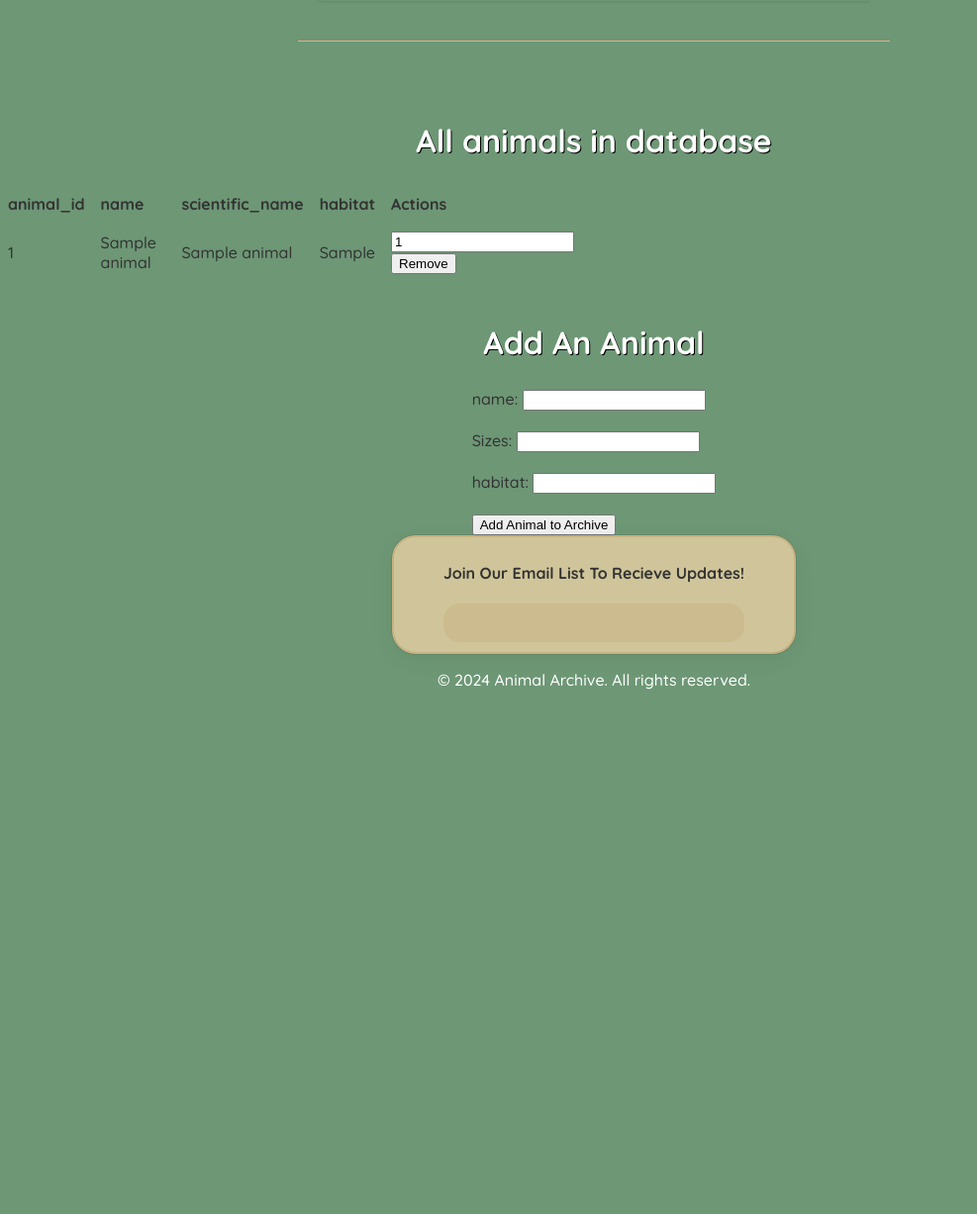
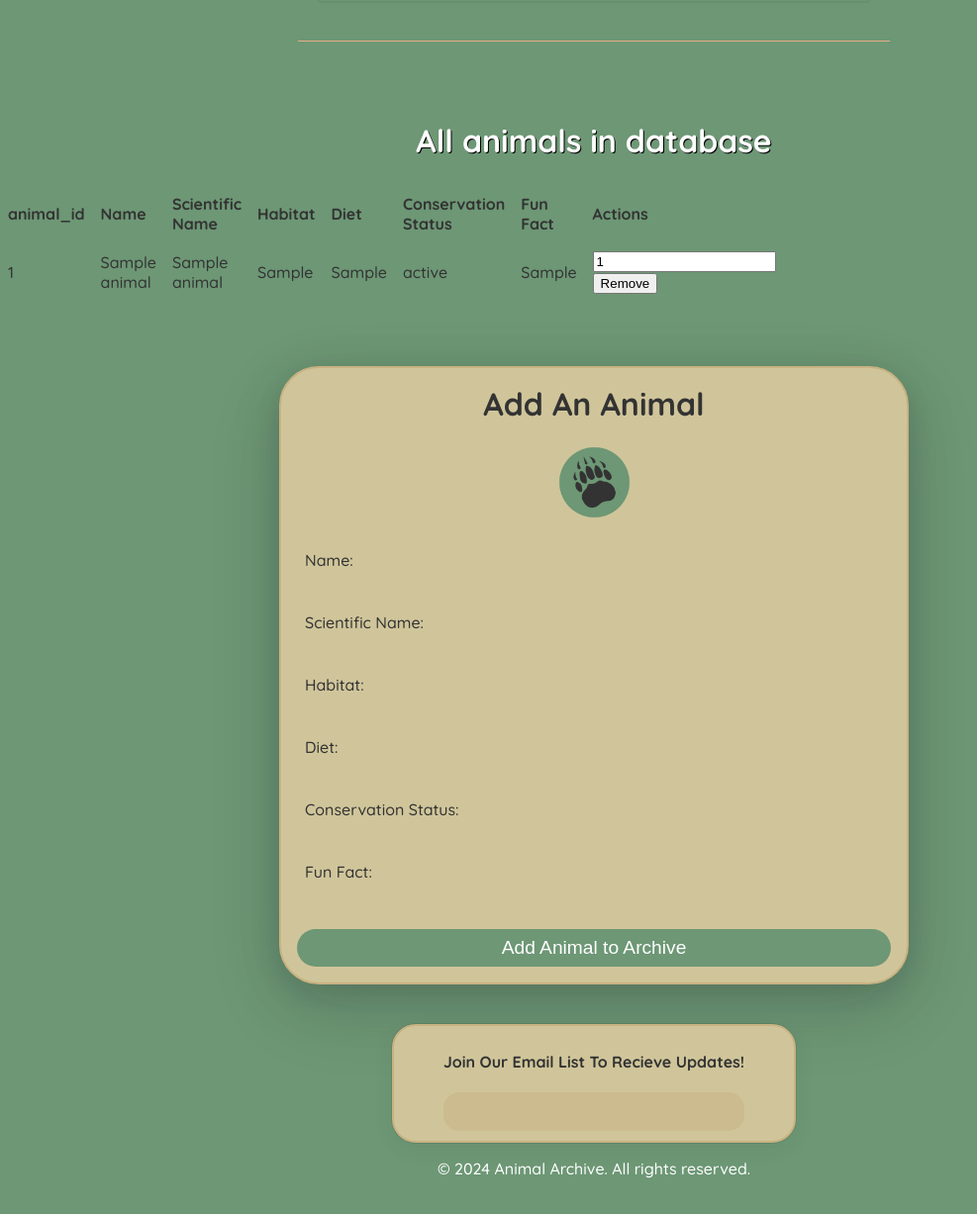
Before and after one commit to JacobL322/351-FinalProject, a PHP site: page /crud.php in a window 1280 px wide. Shown: the part 343-1570 px from the top of the page at 99% size, without its empty margins (0-987 px from the left). Before the commit the page ends 1040 px from the top, so only its background shows below. Run offline with PHP 8.4, Linux system fonts and the light colour scheme; the visitor is signed in with stand-in values (Sample User, id 1); tables that the repository leaves empty or names only in its code hold one stand-in row (values such as "Sample post").

Commit message:
styled add animal form

```diff
--- a/crud.php
+++ b/crud.php
@@ -32,7 +32,7 @@ try {
 $search_results = null;
 if (isset($_GET['search']) && !empty($_GET['search'])) {
     $search_term = '%' . $_GET['search'] . '%';
-    $search_sql = 'SELECT animal_id, name, scientific_name, habitat FROM animals WHERE name LIKE :search';
+    $search_sql = 'SELECT animal_id, name, scientific_name, habitat, diet, conservation_status, fun_fact FROM animals WHERE name LIKE :search';
     $search_stmt = $pdo->prepare($search_sql);
     $search_stmt->execute(['search' => $search_term]);
     $search_results = $search_stmt->fetchAll();
@@ -40,15 +40,18 @@ if (isset($_GET['search']) && !empty($_GET['search'])) {
 
 // Handle form submissions
 if ($_SERVER['REQUEST_METHOD'] == 'POST') {
-    if (isset($_POST['name']) && isset($_POST['scientific_name']) && isset($_POST['habitat'])) {
+    if (isset($_POST['name']) && isset($_POST['scientific_name']) && isset($_POST['habitat']) && isset($_POST['diet']) && isset($_POST['conservation_status']) && isset($_POST['fun_fact'])) {
         // Insert new entry
         $name = htmlspecialchars($_POST['name']);
         $scientific_name = htmlspecialchars($_POST['scientific_name']);
         $habitat = htmlspecialchars($_POST['habitat']);
+        $diet = htmlspecialchars($_POST['diet']);
+        $conservation_status = htmlspecialchars($_POST['conservation_status']);
+        $fun_fact = htmlspecialchars($_POST['fun_fact']);
 
-        $insert_sql = 'INSERT INTO animals (name, scientific_name, habitat) VALUES (:name, :scientific_name, :habitat)';
+        $insert_sql = 'INSERT INTO animals (name, scientific_name, habitat, diet, conservation_status, fun_fact) VALUES (:name, :scientific_name, :habitat, :diet, :conservation_status, :fun_fact)';
         $stmt_insert = $pdo->prepare($insert_sql);
-        $stmt_insert->execute(['name' => $name, 'scientific_name' => $scientific_name, 'habitat' => $habitat]);
+        $stmt_insert->execute(['name' => $name, 'scientific_name' => $scientific_name, 'habitat' => $habitat, 'diet' => $diet, 'conservation_status' => $conservation_status, 'fun_fact' => $fun_fact]);
     } elseif (isset($_POST['delete_animal_id'])) {
         // Delete an entry
         $delete_animal_id = (int) $_POST['delete_animal_id'];
@@ -60,7 +63,7 @@ if ($_SERVER['REQUEST_METHOD'] == 'POST') {
 }
 
 // Get all animals for main table
-$sql = 'SELECT animal_id, name, scientific_name, habitat FROM animals';
+$sql = 'SELECT animal_id, name, scientific_name, habitat, diet, conservation_status, fun_fact FROM animals';
 $stmt = $pdo->query($sql);
 ?>
 
@@ -112,6 +115,9 @@ $stmt = $pdo->query($sql);
                                     <th>Name</th>
                                     <th>Scientific Name</th>
                                     <th>Habitat</th>
+                                    <th>Diet</th>
+                                    <th>Conservation Status</th>
+                                    <th>Fun Fact</th>
                                     <th>Actions</th>
                                 </tr>
                             </thead>
@@ -122,6 +128,9 @@ $stmt = $pdo->query($sql);
                                     <td><?php echo htmlspecialchars($row['name']); ?></td>
                                     <td><?php echo htmlspecialchars($row['scientific_name']); ?></td>
                                     <td><?php echo htmlspecialchars($row['habitat']); ?></td>
+                                    <td><?php echo htmlspecialchars($row['diet']); ?></td>
+                                    <td><?php echo htmlspecialchars($row['conservation_status']); ?></td>
+                                    <td><?php echo htmlspecialchars($row['fun_fact']); ?></td>
                                     <td>
                                         <form action="index.php" method="post" style="display:inline;">
                                             <input type="hidden" name="delete_animal_id" value="<?php echo $row['animal_id']; ?>">
@@ -147,9 +156,12 @@ $stmt = $pdo->query($sql);
             <thead>
                 <tr>
                     <th>animal_id</th>
-                    <th>name</th>
-                    <th>scientific_name</th>
-                    <th>habitat</th>
+                    <th>Name</th>
+                    <th>Scientific Name</th>
+                    <th>Habitat</th>
+                    <th>Diet</th>
+                    <th>Conservation Status</th>
+                    <th>Fun Fact</th>
                     <th>Actions</th>
                 </tr>
             </thead>
@@ -160,6 +172,9 @@ $stmt = $pdo->query($sql);
                     <td><?php echo htmlspecialchars($row['name']); ?></td>
                     <td><?php echo htmlspecialchars($row['scientific_name']); ?></td>
                     <td><?php echo htmlspecialchars($row['habitat']); ?></td>
+                    <td><?php echo htmlspecialchars($row['diet']); ?></td>
+                    <td><?php echo htmlspecialchars($row['conservation_status']); ?></td>
+                    <td><?php echo htmlspecialchars($row['fun_fact']); ?></td>
                     <td>
                         <form action="index.php" method="post" style="display:inline;">
                             <input type="hanimal_idden" name="delete_animal_id" value="<?php echo $row['animal_id']; ?>">
@@ -173,21 +188,38 @@ $stmt = $pdo->query($sql);
     </div>
 
     <!-- Form section with container -->
-    <div class="form-container">
-        <h2>Add An Animal</h2>
-        <form action="crud.php" method="post">
-            <label for="name">name:</label>
-            <input type="text" id="name" name="name" required>
-            <br><br>
-            <label for="scientific_name">Sizes:</label>
-            <input type="text" id="scientific_name" name="scientific_name" required>
-            <br><br>
-            <label for="habitat">habitat:</label>
-            <input type="text" id="habitat" name="habitat" required>
-            <br><br>
-            <input type="submit" value="Add Animal to Archive">
+    <div class="request-container">
+        <h1>Add An Animal</h1>
+        <img src="Animal Archive Logo.png" width= "75px" height = "75px">
+        <form action="crud.php" method="post" class = "login-form">
+        <div class = "request-row">
+            <input placeholder = "Name" class = "form-input" type="text" id="name" name="name" required>
+            <label class = "form-label" for="name">Name:</label>
+        </div>
+        <div class = "request-row">
+            <input placeholder = "Scientific Name" class = "form-input" type="text" id="scientific_name" name="scientific_name" required>
+            <label class = "form-label" for="scientific_name">Scientific Name:</label>
+        </div>
+        <div class = "request-row">
+            <input placeholder = "Habitat" class = "form-input" type="text" id="habitat" name="habitat" required>
+            <label class = "form-label" for="habitat">Habitat:</label>
+        </div>
+        <div class = "request-row">
+            <input placeholder = "Diet" class = "form-input" type="text" id="diet" name="diet" required>
+            <label class = "form-label" for="diet">Diet:</label>
+        </div>
+        <div class = "request-row">
+            <input placeholder = "Conservation Status" class = "form-input" type="text" id="conservation_status" name="conservation_status" required>
+            <label class = "form-label" for="conservation_status">Conservation Status:</label>
+        </div>
+        <div class = "request-row">
+            <input placeholder = "" class = "form-input" type="text" id="fun_fact" name="fun_fact" required>
+            <label class = "form-label" for="fun_fact">Fun Fact:</label>
+        </div>
+            <input class = "submit-button" type="submit" value="Add Animal to Archive">
         </form>
     </div>
+    <br><br>
     <footer>
         <div class = "footer-container">
             <ul class = "footer-list">
```
